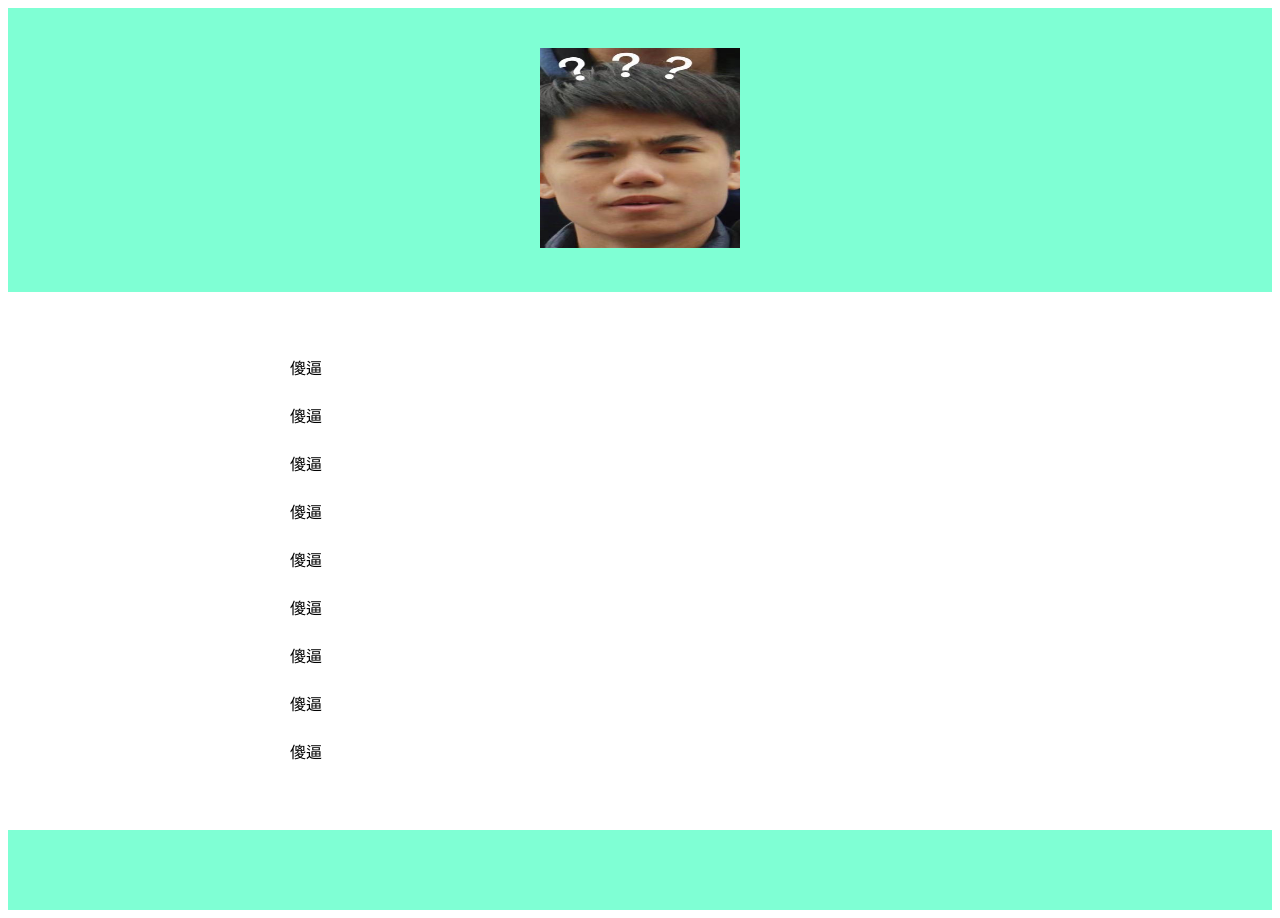
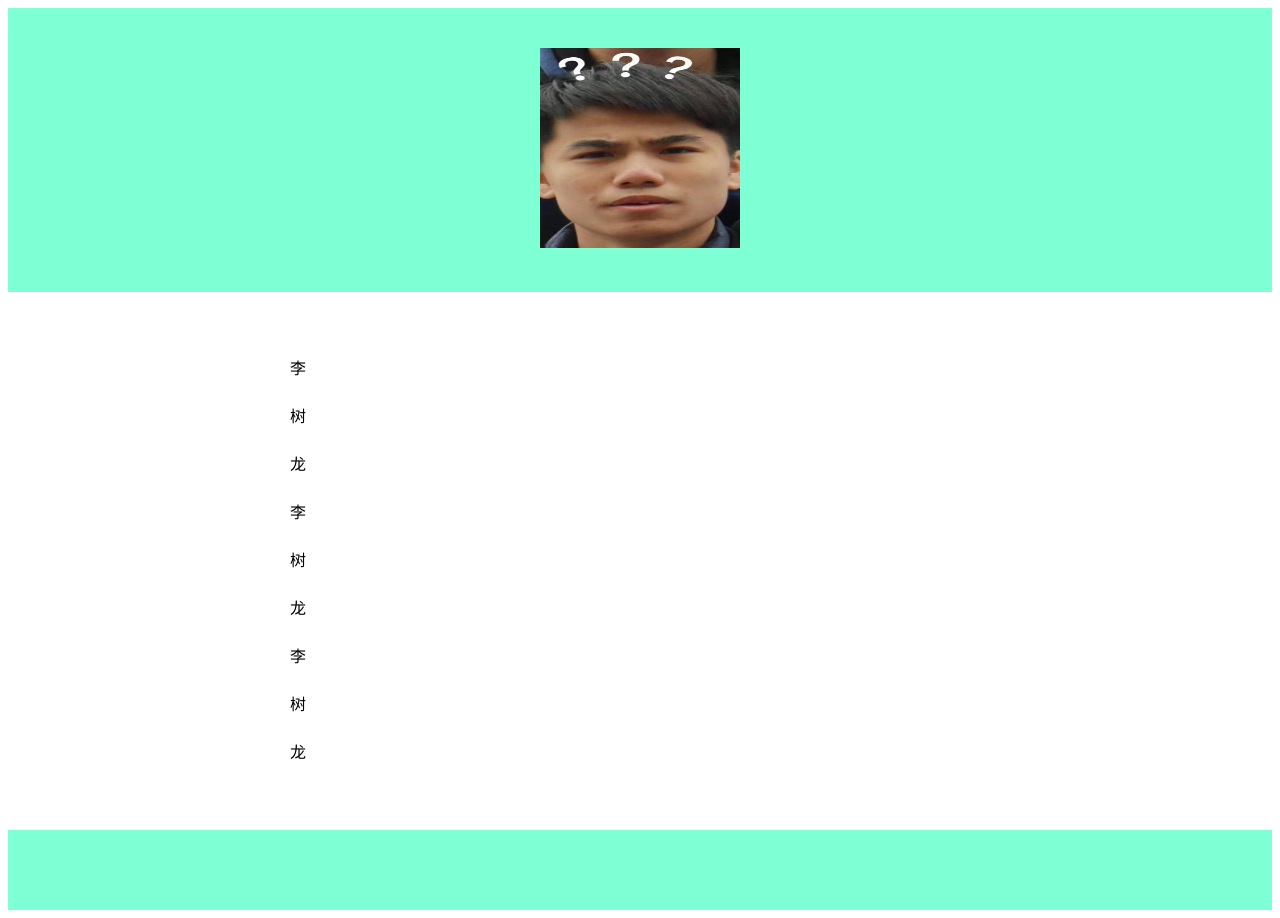
Before and after one commit to lengzeng/super-dollop, a plain HTML site: page index.html in a window 1280 px wide. Drawn offline with Linux system fonts and the light colour scheme.

Commit message:
Update index.html

```diff
--- a/index.html
+++ b/index.html
@@ -4,7 +4,7 @@
     <meta charset="UTF-8">
     <meta http-equiv="X-UA-Compatible" content="IE=edge">
     <meta name="viewport" content="width=device-width, initial-scale=1.0">
-    <title>Document</title>
+    <title>李树龙</title>
 </head>
 <body>
     <div style="
@@ -19,15 +19,15 @@
     line-height:2.0;
     size: 100cm;
     ">
-    <p>傻逼</p>
-        <p>傻逼</p>
-        <p>傻逼</p>
-        <p>傻逼</p>
-        <p>傻逼</p>
-        <p>傻逼</p>
-        <p>傻逼</p>
-        <p>傻逼</p>
-        <p>傻逼</p>
+    <p>李</p>
+        <p>树</p>
+        <p>龙</p>
+        <p>李</p>
+        <p>树</p>
+        <p>龙</p>
+        <p>李</p>
+        <p>树</p>
+        <p>龙</p>
     </div>
 </div>
     <div style="
```
